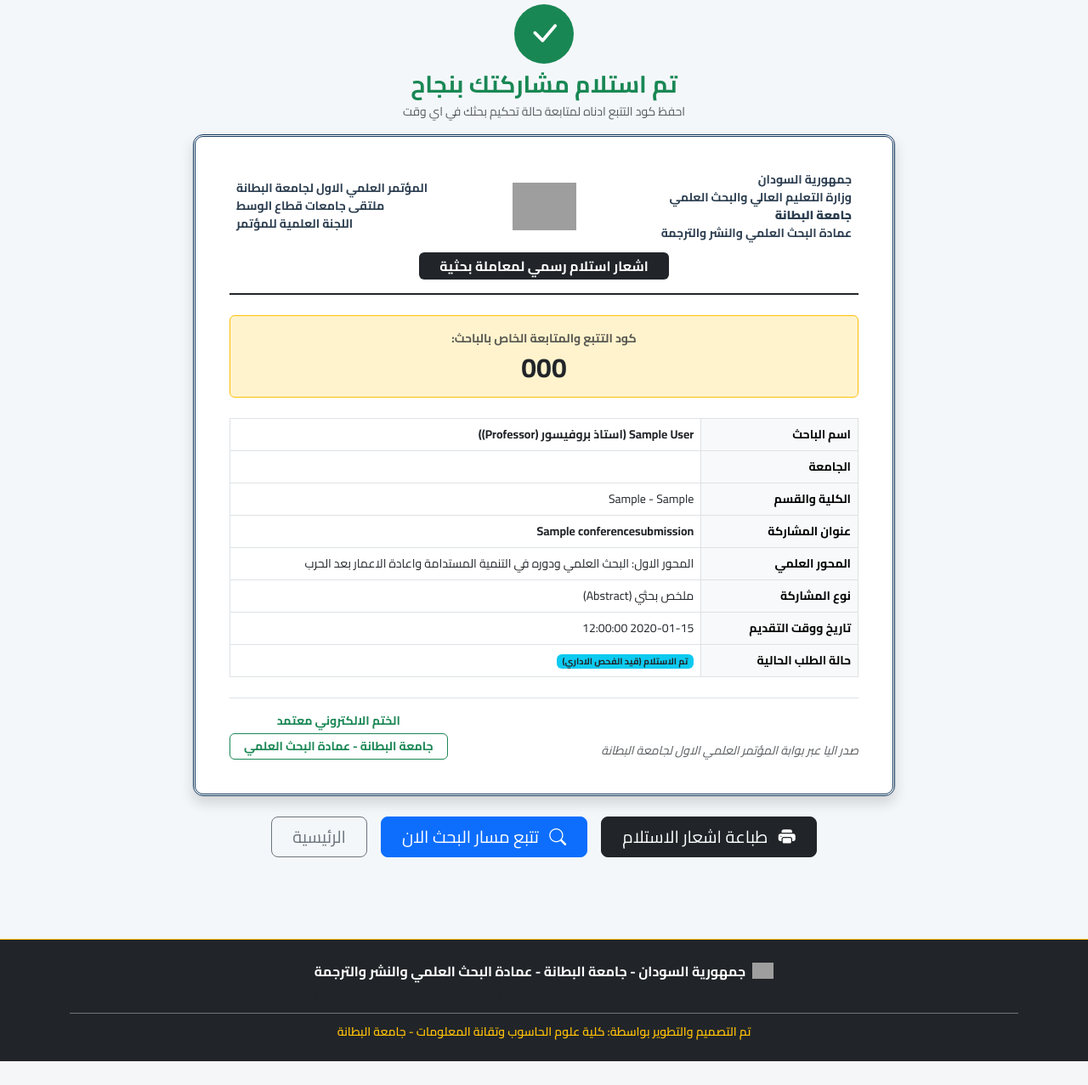
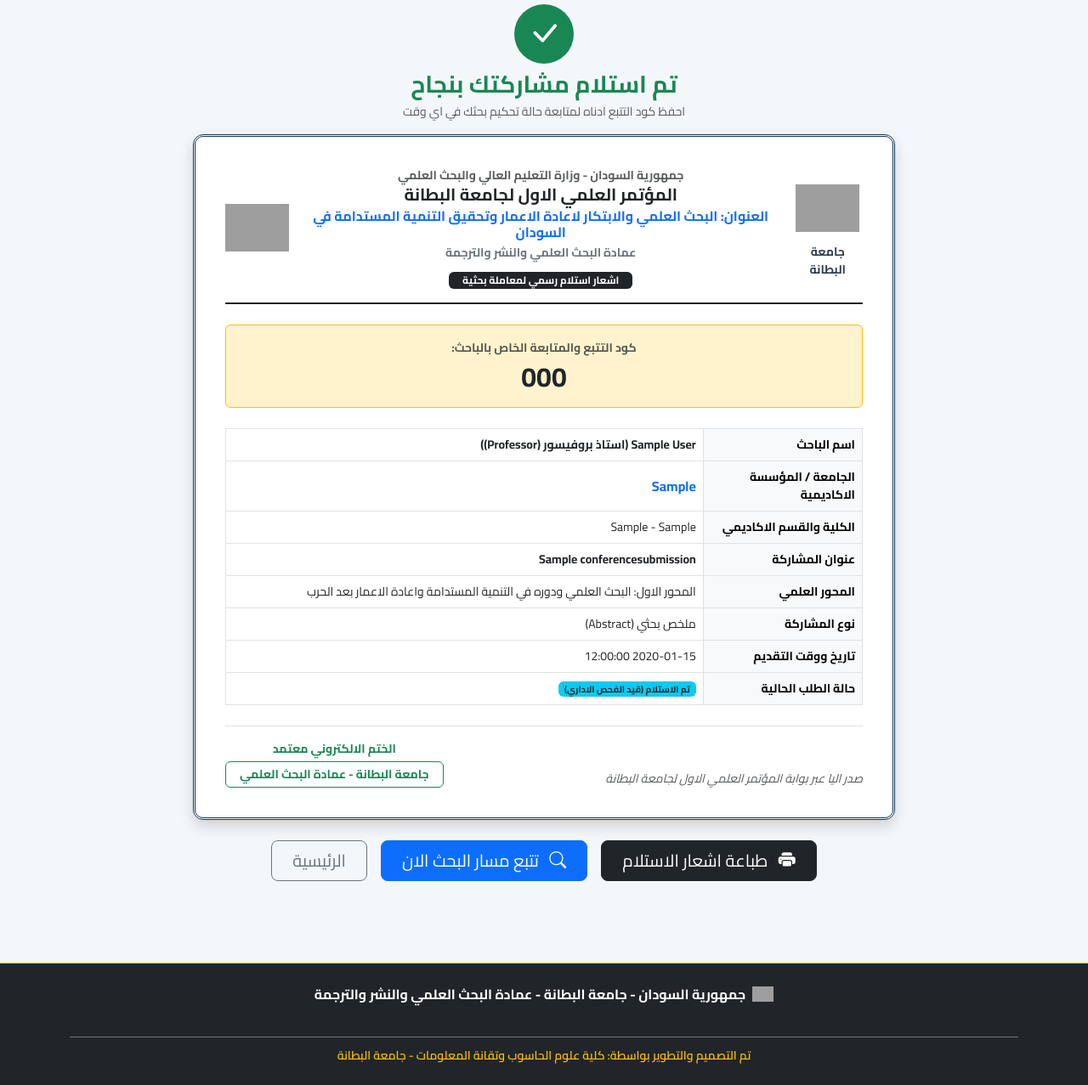
Before and after one commit to altayebawab024-code/conference-portal, a Django app: page /submit/success/000/ in a window 1280 px wide. Shown: the part 148-1425 px from the top of the page at 85% size. Before the commit the page ends 1397 px from the top, so only its background shows below. Run offline with Django 5.2, Linux system fonts and the light colour scheme; tables that the repository leaves empty hold one stand-in row (values such as "Sample post"); grey boxes are pictures that could not be loaded.

Commit message:
Update success.html

```diff
--- a/templates/submissions/success.html
+++ b/templates/submissions/success.html
@@ -15,6 +15,7 @@
             width: 100%;
             border: 2px solid #000 !important;
             box-shadow: none !important;
+            padding: 25px !important;
         }
         .no-print { display: none !important; }
     }
@@ -22,7 +23,12 @@
         background-color: #ffffff;
         border: 3px double #10375c;
         border-radius: 12px;
-        padding: 40px;
+        padding: 35px;
+    }
+    .header-logo {
+        width: 75px;
+        height: 75px;
+        object-fit: contain;
     }
 </style>
 {% endblock %}
@@ -40,22 +46,24 @@
 
     <div class="receipt-box shadow mb-4">
 
-        <div class="text-center pb-3 border-bottom border-2 border-dark mb-4">
-            <div class="d-flex justify-content-between align-items-center px-2 mb-2">
-                <div class="text-start small fw-bold">
-                    جمهورية السودان<br>
-                    وزارة التعليم العالي والبحث العلمي<br>
-                    <strong>جامعة البطانة</strong><br>
-                    عمادة البحث العلمي والنشر والترجمة
+        <!-- ترويسة الاشعار الرسمية مع دعم شعارين (شعار الجامعة + شعار المؤتمر PNG) -->
+        <div class="border-bottom border-2 border-dark pb-3 mb-4">
+            <div class="d-flex justify-content-between align-items-center">
+                <div class="text-center">
+                    <img src="{% static 'img/logo.png' %}" alt="جامعة البطانة" class="header-logo">
+                    <div class="small fw-bold mt-1">جامعة البطانة</div>
                 </div>
-                <img src="{% static 'img/logo.png' %}" alt="شعار جامعة البطانة" style="width: 75px; height: 75px; object-fit: contain;">
-                <div class="text-end small fw-bold">
-                    المؤتمر العلمي الاول لجامعة البطانة<br>
-                    ملتقى جامعات قطاع الوسط<br>
-                    اللجنة العلمية للمؤتمر
+                <div class="text-center px-2">
+                    <div class="small fw-bold text-muted">جمهورية السودان - وزارة التعليم العالي والبحث العلمي</div>
+                    <h5 class="fw-bold text-dark mb-1">المؤتمر العلمي الاول لجامعة البطانة</h5>
+                    <h6 class="fw-bold text-primary mb-1">العنوان: البحث العلمي والابتكار لاعادة الاعمار وتحقيق التنمية المستدامة في السودان</h6>
+                    <div class="small fw-bold text-secondary mb-2">عمادة البحث العلمي والنشر والترجمة</div>
+                    <span class="badge bg-dark text-white px-3 py-1">اشعار استلام رسمي لمعاملة بحثية</span>
+                </div>
+                <div class="text-center">
+                    <img src="{% static 'img/conf_logo.png' %}" alt="شعار المؤتمر" class="header-logo" onerror="this.style.display='none'">
                 </div>
             </div>
-            <span class="badge bg-dark text-white px-4 py-2 mt-1 fs-6">اشعار استلام رسمي لمعاملة بحثية</span>
         </div>
 
         <div class="alert alert-warning border border-warning text-center py-3 mb-4">
@@ -69,11 +77,11 @@
                 <td class="fw-bold text-dark">{{ submission.author_name }} ({{ submission.get_academic_degree_display }})</td>
             </tr>
             <tr>
-                <th class="table-light">الجامعة</th>
-                <td class="fw-bold text-primary">{{ submission.get_university_display }}</td>
+                <th class="table-light">الجامعة / المؤسسة الاكاديمية</th>
+                <td class="fw-bold text-primary fs-6">{{ submission.university }}</td>
             </tr>
             <tr>
-                <th class="table-light">الكلية والقسم</th>
+                <th class="table-light">الكلية والقسم الاكاديمي</th>
                 <td>{{ submission.faculty }} - {{ submission.department }}</td>
             </tr>
             <tr>
```
